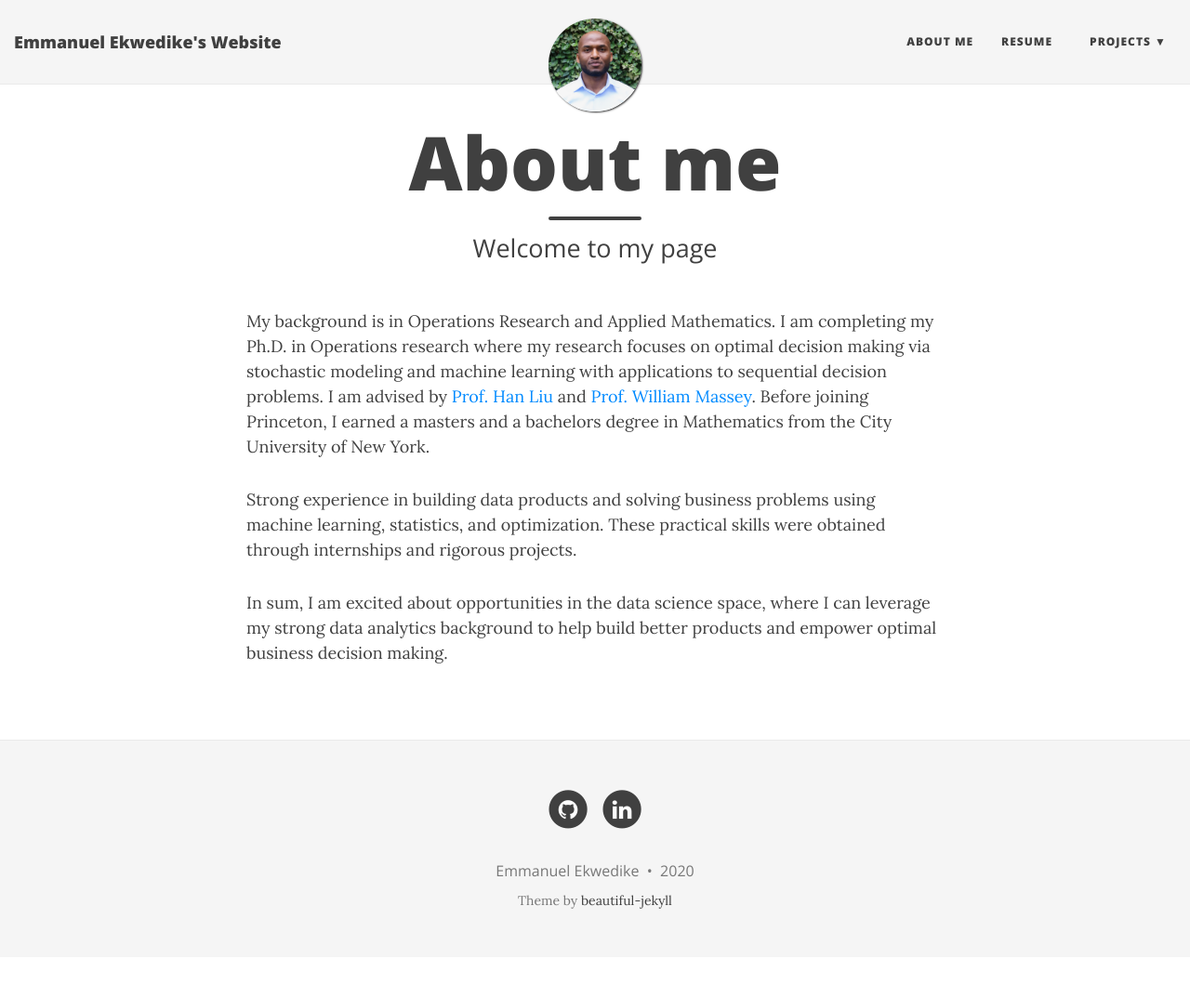
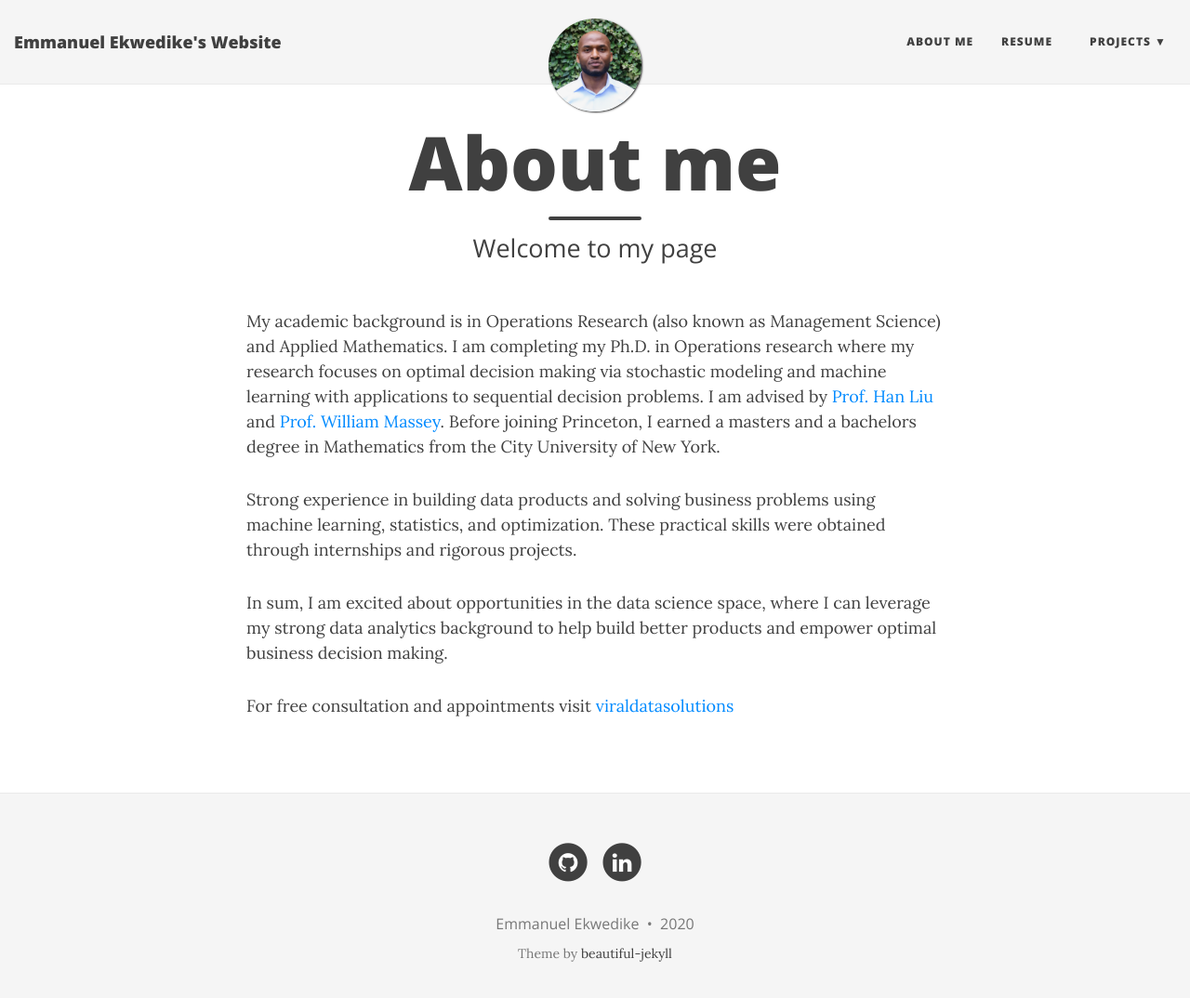
Before and after one commit to eekwedike/eekwedike.github.io, a Jekyll site: the page built from aboutme.md, in a window 1280 px wide and 1087 px high. Shown: the top 1074 px of the window at 93% size. Built offline with Jekyll 4.4.1, drawn with Linux system fonts in a browser that asks for light colours; nearby versions of some CDN libraries.

Commit message:
minor bug fix

```diff
--- a/aboutme.md
+++ b/aboutme.md
@@ -4,8 +4,10 @@
 subtitle: Welcome to my page
 ---
 
-My background is in Operations Research and Applied Mathematics. I am completing my Ph.D. in Operations research where my research focuses on optimal decision making via stochastic modeling and machine learning with applications to sequential decision problems. I am advised by <a href="http://magics.cs.northwestern.edu/people.html" target="_blank">Prof. Han Liu</a> and <a href="https://wmassey.princeton.edu/" target="_blank">Prof. William Massey</a>. Before joining Princeton, I earned a masters and a bachelors degree in Mathematics from the City University of New York.
+My academic background is in Operations Research (also known as Management Science) and Applied Mathematics. I am completing my Ph.D. in Operations research where my research focuses on optimal decision making via stochastic modeling and machine learning with applications to sequential decision problems. I am advised by <a href="http://magics.cs.northwestern.edu/people.html" target="_blank">Prof. Han Liu</a> and <a href="https://wmassey.princeton.edu/" target="_blank">Prof. William Massey</a>. Before joining Princeton, I earned a masters and a bachelors degree in Mathematics from the City University of New York.
 
 Strong experience in building data products and solving business problems using machine learning, statistics, and optimization. These practical skills were obtained through internships and rigorous projects.
 
 In sum, I am excited about opportunities in the data science space, where I can leverage my strong data analytics background to help build better products and empower optimal business decision making.
+
+For free consultation and appointments visit <a href="https://calendly.com/viraldatasolutions/30min" target="_blank"> viraldatasolutions </a>
--- a/index.html
+++ b/index.html
@@ -1,7 +1,7 @@
 ---
 layout: page
 title: Hi, I'm Emmanuel
-subtitle: Data Scientist / Ph.D. Candidate / Consultant
+subtitle: Data Scientist / Machine Learning Consultant / Ph.D. Candidate
 use-site-title: true
 bigimg:
   - "/img/big-imgs/china-great-wall.jpeg" : "Beijing, China (2011)"
```
Also changed, not shown: 1 other file.
